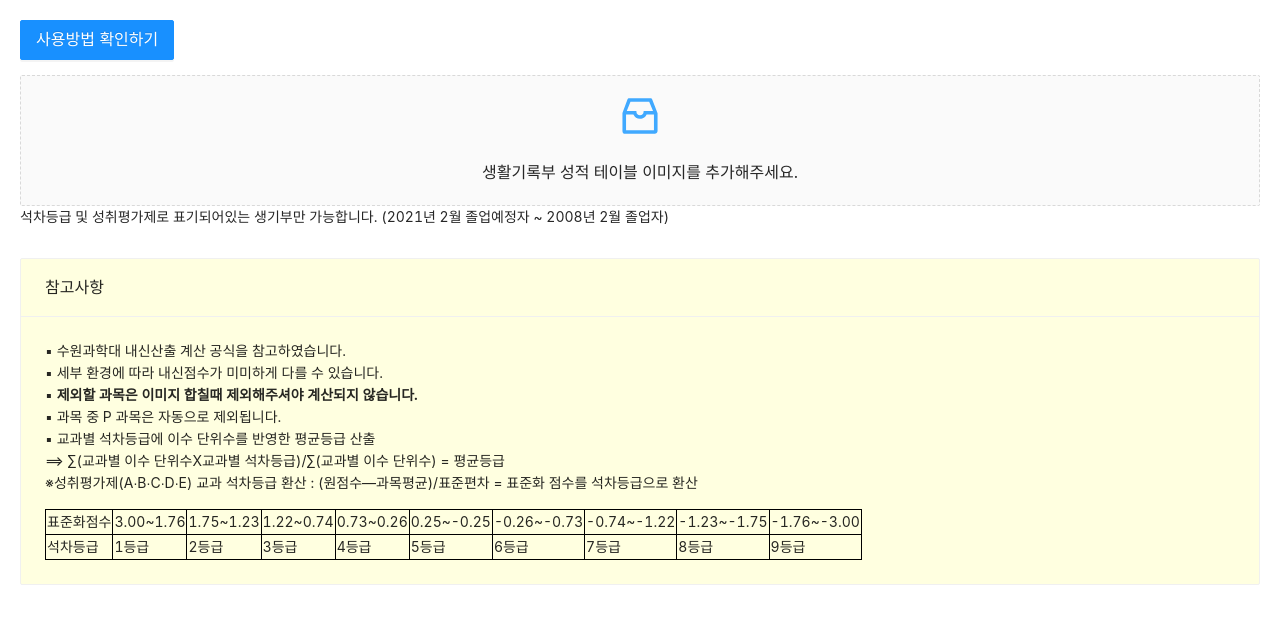
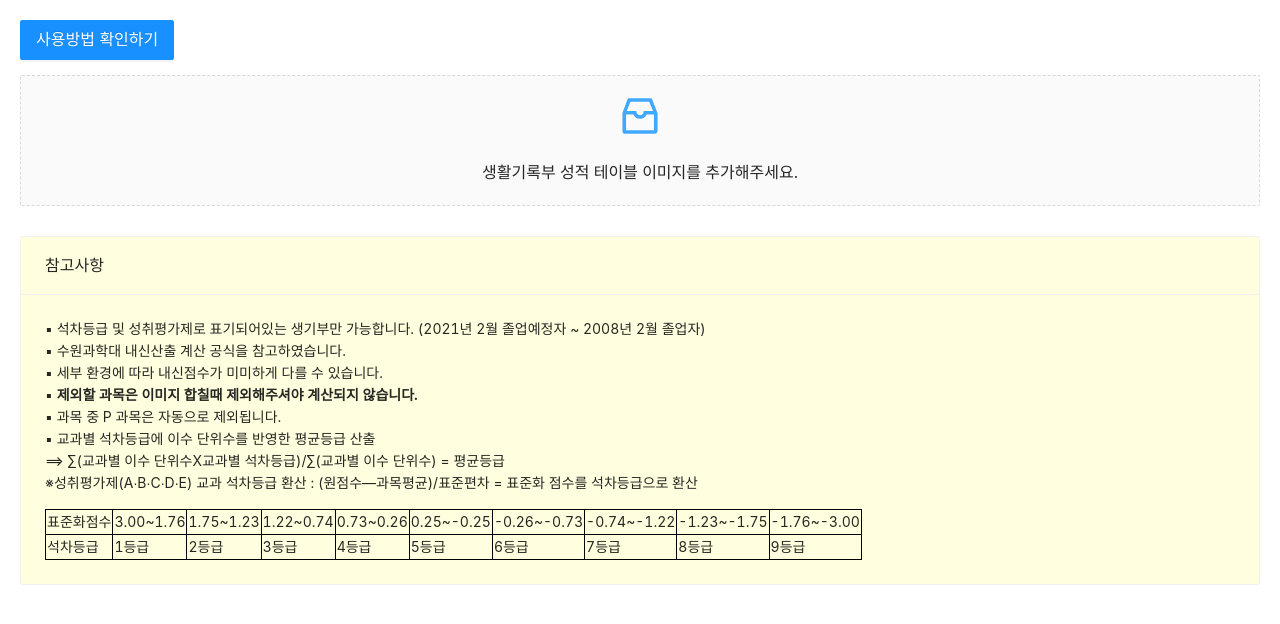
Before and after one commit to jieunjieun/grade-parser, a React (Create React App) app: page / in a window 1280 px wide. Shown: the top 624 px of the page. Built offline with nearby package versions, Linux system fonts and the light colour scheme.

Commit message:
:pencil: 참고사항 수정

```diff
--- a/src/App.tsx
+++ b/src/App.tsx
@@ -85,14 +85,13 @@ function App() {
 
       {/* 참고사항 */}
       <div>
-        <div>
-          석차등급 및 성취평가제로 표기되어있는 생기부만 가능합니다. (2021년 2월
-          졸업예정자 ~ 2008년 2월 졸업자)
-        </div>
+        <div></div>
         <Card
           title="참고사항"
           style={{ marginTop: '30px', backgroundColor: 'lightyellow' }}
         >
+          ▪ 석차등급 및 성취평가제로 표기되어있는 생기부만 가능합니다. (2021년
+          2월 졸업예정자 ~ 2008년 2월 졸업자) <br />
           ▪ 수원과학대 내신산출 계산 공식을 참고하였습니다. <br />
           ▪ 세부 환경에 따라 내신점수가 미미하게 다를 수 있습니다. <br />▪{' '}
           <b>
```
